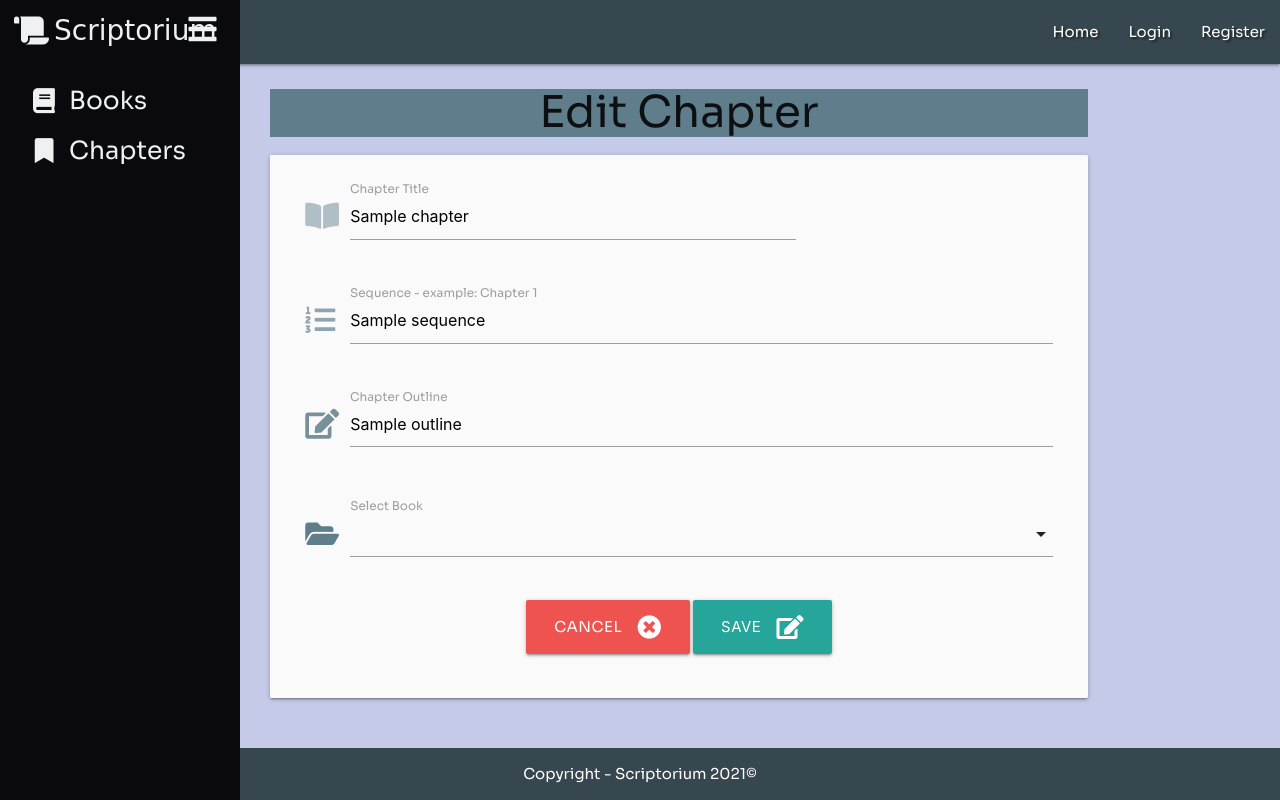
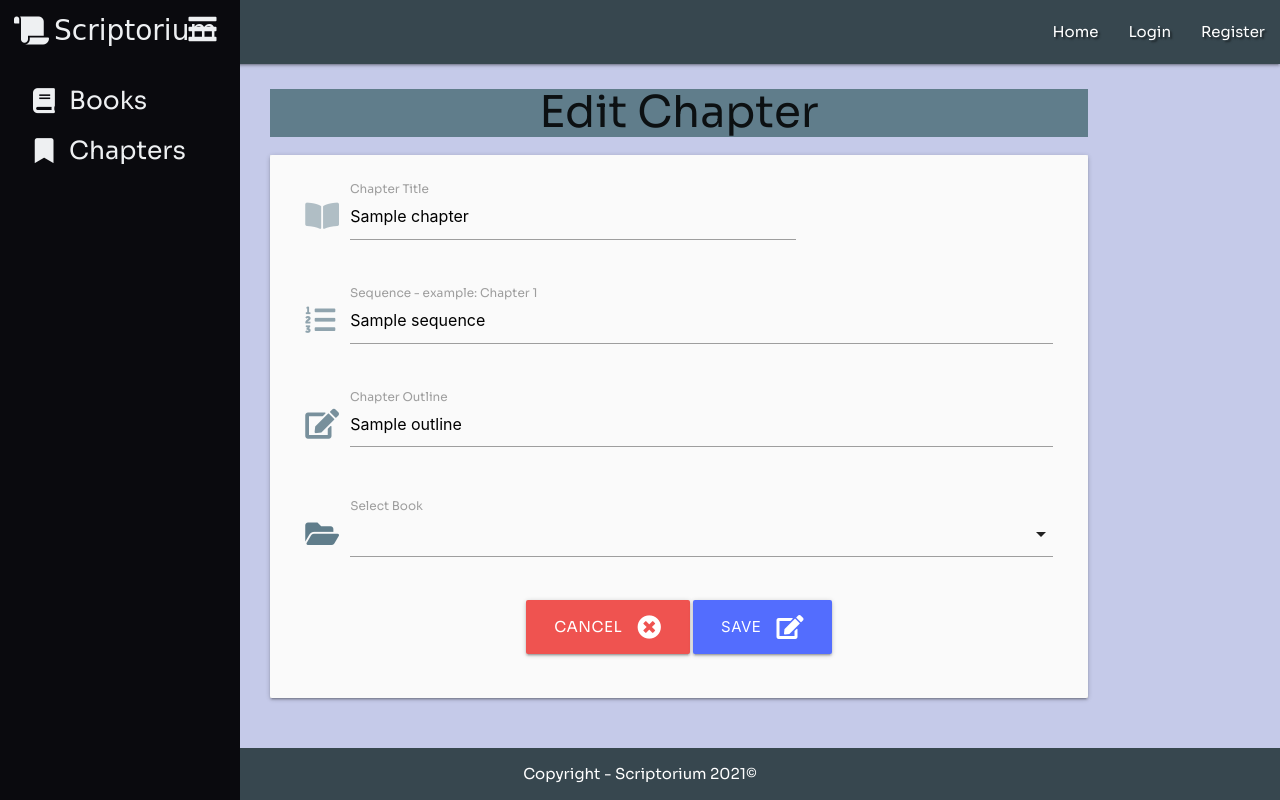
Before and after one commit to SRay-2020/MP3--Novel_Writing_APP, a Flask app: template templates/edit_chapter.html in a window 1280 px wide. Run offline with Flask 2, Linux system fonts and the light colour scheme; the template is opened without the code that fills it: most values are stand-ins (such as "Sample title", 1, 10 or a date in 2020); some libraries are stand-ins or nearby versions; some web fonts are replaced.

Commit message:
Fix validator errors for remaining html pages

```diff
--- a/templates/add_book.html
+++ b/templates/add_book.html
@@ -4,7 +4,6 @@
     <h3 class="blue-grey lighten-1 center-align">Create New Book</h3>
     <!-- ICON INPUT -->
     <div class="main-page create-book-background">
-
         <div class="row card-panel grey lighten-5">
             <form class="col s12" method="POST" action="{{ url_for('add_book') }}">
                 <!-- TITLE -->
@@ -40,7 +39,7 @@
                     <div class="input-field col s12">
                         <i class="fas  fa-comment-alt prefix blue-grey-text "></i>
                         <textarea id="book_description" name="book_description" minlength="5" maxlength="400"
-                             type="tel" class="validate materialize-textarea"
+                            class="validate materialize-textarea"
                             required></textarea>
                         <label for="book_description">Book Description</label>
                     </div>
@@ -48,7 +47,7 @@
                 <!-- Add button -->
                 <div class="row">
                     <div class="col s12 center-align">
-                        <button class="blue-grey lighten-1 btn-large waves-effect waves-light" type="submit" name="">Add Book
+                        <button class="blue-grey lighten-1 btn-large waves-effect waves-light" type="submit">Add Book
                             <i class="fas fa-plus-square right"></i>
                         </button>
                     </div>
--- a/templates/add_chapter.html
+++ b/templates/add_chapter.html
@@ -30,7 +30,7 @@
                     <div class="input-field col s12">
                         <i class="fas fa-edit prefix blue-grey-text text-lighten-1"></i>
                         <textarea id="outline_name" name="outline_name" minlength="5" maxlength="400"
-                             type="tel" class="validate materialize-textarea"
+                             class="validate materialize-textarea"
                             required></textarea>
                         <label for="outline_name">Chapter Outline</label>
                     </div>
@@ -52,7 +52,7 @@
                 <!-- Add button -->
                 <div class="row">
                     <div class="col s12 center-align">
-                        <button class="btn-large blue-grey lighten-1 waves-effect waves-light" type="submit" name="">Add Chapter
+                        <button class="btn-large blue-grey lighten-1 waves-effect waves-light" type="submit">Add Chapter
                             <i class="fas fa-plus-square right"></i>
                         </button>
                     </div>
--- a/templates/base.html
+++ b/templates/base.html
@@ -106,7 +106,6 @@
         <div class="justify-content-center">
             <p class="text-align">Copyright - Scriptorium 2021&copy; <span id="copyright"></span></p>
         </div>
-        </div>
     </footer>
 <!-- BODY SCRIPTS  -->
     <script>
--- a/templates/edit_chapter.html
+++ b/templates/edit_chapter.html
@@ -49,10 +49,10 @@
                 <!-- Add button -->
                 <div class="row">
                     <div class="col s12 center-align">
-                        <a href="{{ url_for('get_chapters') }}" class="btn-large waves-effect waves-light red lighten-1" type="submit">
+                        <a href="{{ url_for('get_chapters') }}" class="btn-large waves-effect waves-light red lighten-1">
                             Cancel <i class="fas fa-times-circle right"></i>
                         </a>
-                        <button class="btn-large waves-effect waves-light" type="submit" indigo accent-2>Save
+                        <button class="btn-large waves-effect waves-light indigo accent-2" type="submit">Save
                             <i class="fas fa-edit right"></i>
                         </button>
                     </div>
```
Also changed, not shown: htmltrial.html (added).
